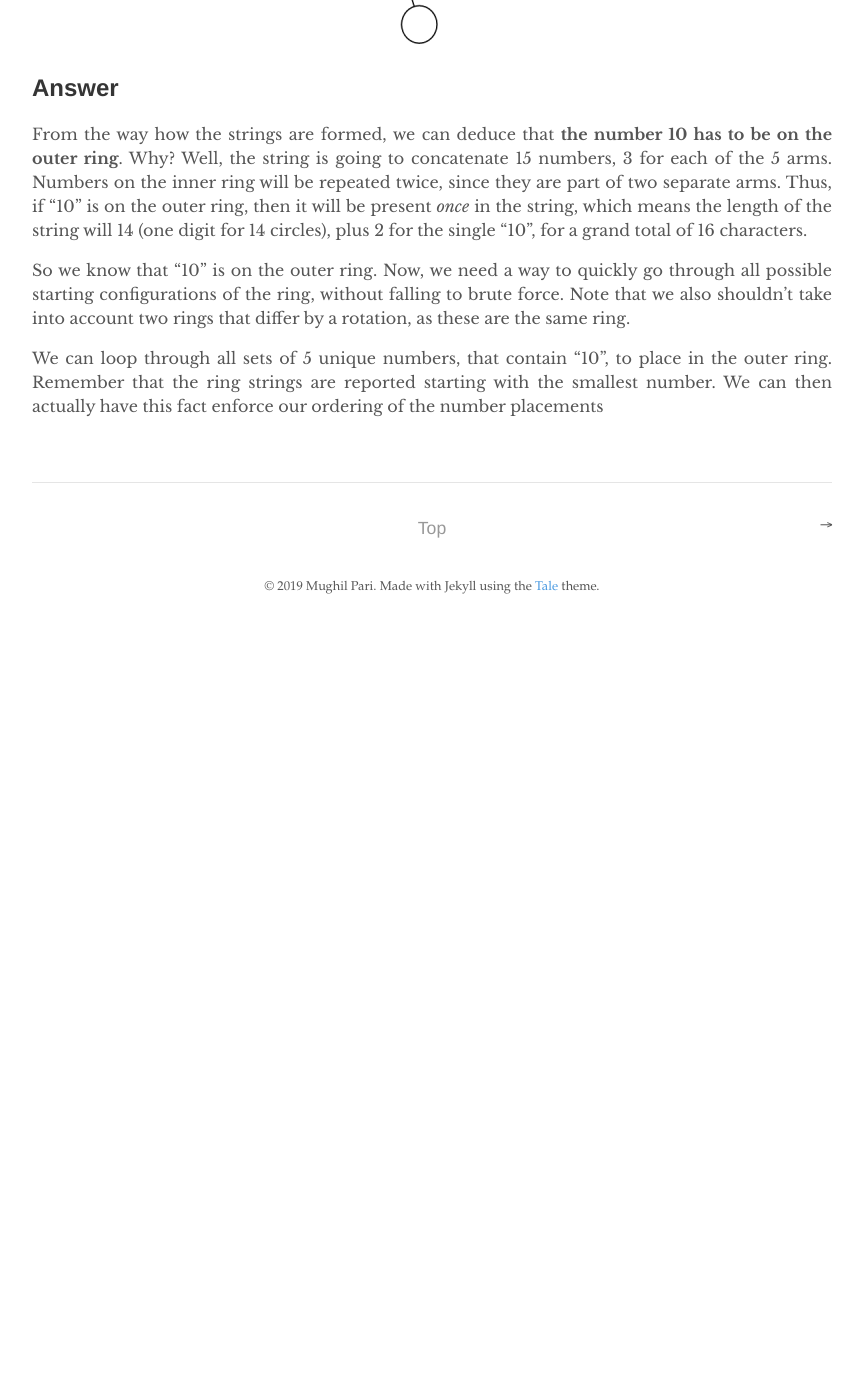
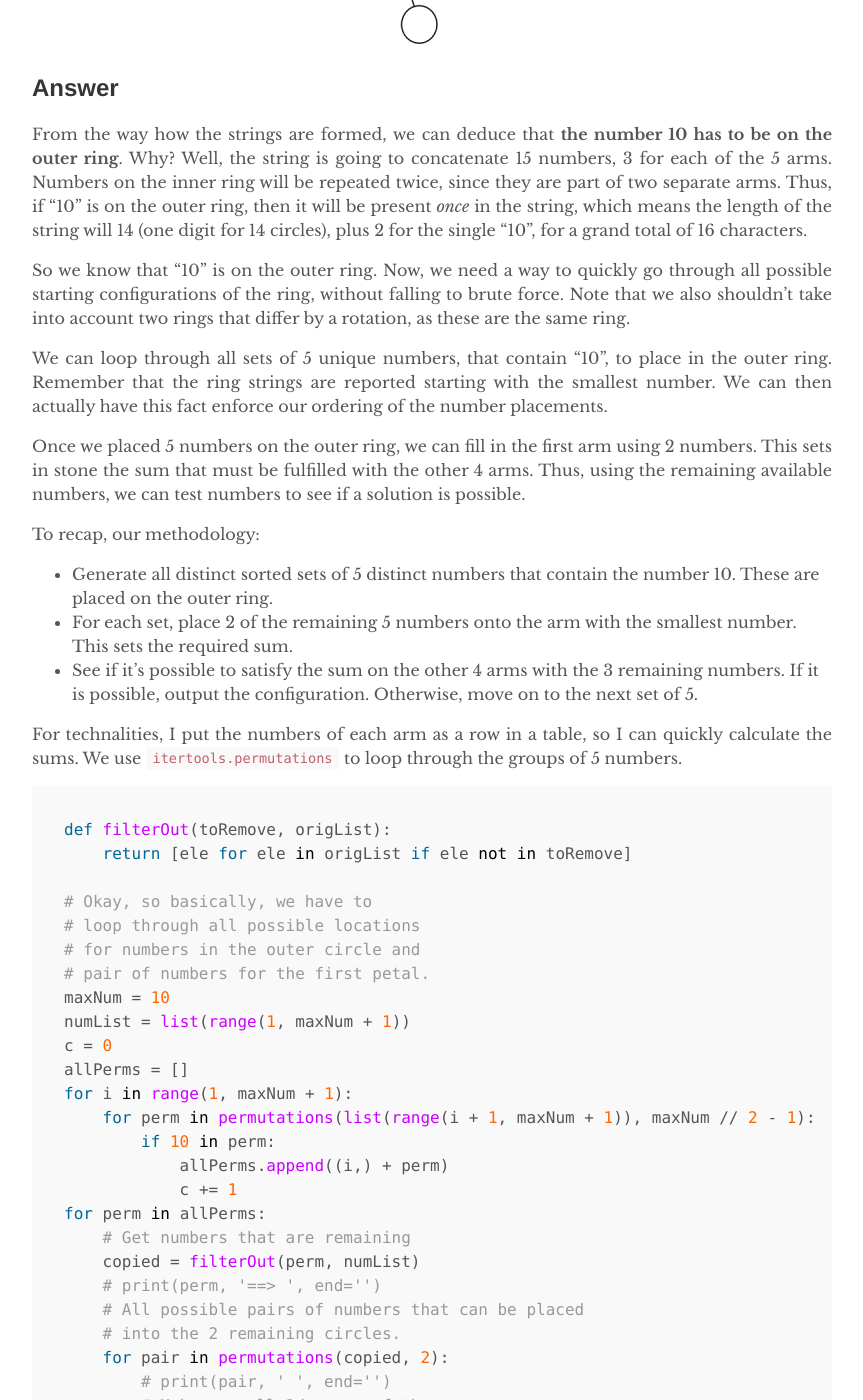
Before and after one commit to MughilM/ProjectEuler, a Jekyll site: the page built from docs/_posts/2019-08-13-Problem-68---Magic-5-gon-ring.md, in a window 1280 px wide and 1400 px high, scrolled down 1576 px. Shown: the whole window, without its empty margins (208-1071 px from the left). Built offline with Jekyll 4.4.1, drawn with Linux system fonts in a browser that asks for light colours; nearby versions of some CDN libraries; before the commit the page ends 2206 px from its top, so only the background shows below that; some of the changed text lies outside the part shown.

Commit message:
Updated answer
Finished the text for answer. Ready to merge.

````diff
--- a/docs/_posts/2019-08-13-Problem-68---Magic-5-gon-ring.md
+++ b/docs/_posts/2019-08-13-Problem-68---Magic-5-gon-ring.md
@@ -39,4 +39,98 @@ From the way how the strings are formed, we can deduce that **the number 10 has
 
 So we know that "10" is on the outer ring. Now, we need a way to quickly go through all possible starting configurations of the ring, without falling to brute force. Note that we also shouldn't take into account two rings that differ by a rotation, as these are the same ring.
 
-We can loop through all sets of 5 unique numbers, that contain "10", to place in the outer ring. Remember that the ring strings are reported starting with the smallest number. We can then actually have this fact enforce our ordering of the number placements
+We can loop through all sets of 5 unique numbers, that contain "10", to place in the outer ring. Remember that the ring strings are reported starting with the smallest number. We can then actually have this fact enforce our ordering of the number placements.
+
+Once we placed 5 numbers on the outer ring, we can fill in the first arm using 2 numbers. This sets in stone the sum that must be fulfilled with the other 4 arms. Thus, using the remaining available numbers, we can test numbers to see if a solution is possible.
+
+To recap, our methodology:
+
+- Generate all distinct sorted sets of 5 distinct numbers that contain the number 10. These are placed on the outer ring.
+- For each set, place 2 of the remaining 5 numbers onto the arm with the smallest number. This sets the required sum.
+- See if it's possible to satisfy the sum on the other 4 arms with the 3 remaining numbers. If it is possible, output the configuration. Otherwise, move on to the next set of 5.
+
+For technalities, I put the numbers of each arm as a row in a table, so I can quickly calculate the sums. We use `itertools.permutations` to loop through the groups of 5 numbers.
+
+```python
+def filterOut(toRemove, origList):
+    return [ele for ele in origList if ele not in toRemove]
+
+# Okay, so basically, we have to
+# loop through all possible locations
+# for numbers in the outer circle and
+# pair of numbers for the first petal.
+maxNum = 10
+numList = list(range(1, maxNum + 1))
+c = 0
+allPerms = []
+for i in range(1, maxNum + 1):
+    for perm in permutations(list(range(i + 1, maxNum + 1)), maxNum // 2 - 1):
+        if 10 in perm:
+            allPerms.append((i,) + perm)
+            c += 1
+for perm in allPerms:
+    # Get numbers that are remaining
+    copied = filterOut(perm, numList)
+    # print(perm, '==> ', end='')
+    # All possible pairs of numbers that can be placed
+    # into the 2 remaining circles.
+    for pair in permutations(copied, 2):
+        # print(pair, ' ', end='')
+        # Make a small 2d array of the sums...
+        ring = np.zeros((maxNum // 2, 3), dtype=int)
+        ring[:, 0] = perm
+        # Assign the pair...
+        ring[0, 1:] = pair
+        # The second number in the pair is also the
+        # second number in the second leg...
+        ring[1, 1] = pair[1]
+        # The first number in the pair is also
+        # the third number in the last leg
+        ring[-1, 2] = pair[0]
+        # Calculate the required sum
+        sumToMeet = sum(ring[0])
+        # Filter out the pair...
+        innerNumsLeft = filterOut(pair, copied)
+        # Okay, we have our sum and starting
+        # numbers. Now we can keep putting
+        # required numbers until it's impossible
+        # to put anymore. We keep removing from the list.
+        # If we finish the loop, and the list is empty,
+        # then we've placed everything..
+        i = 1  # Current sum row.
+        while len(innerNumsLeft) > 0 and i < maxNum // 2 - 1:
+            # Calculate number that should go here...
+            requiredNum = sumToMeet - sum(ring[i])
+            # If the required number is not in the list,
+            # then it's impossible, and we break and go
+            # to the next setup.
+            if requiredNum not in innerNumsLeft:
+                break
+            # If this is the last number
+            # placed, we also need to check
+            # the other leg that has been filled.
+
+            # Otherwise remove it, add it to
+            # the ring, and go to the next leg.
+            ring[i, 2] = requiredNum
+            ring[i + 1, 1] = requiredNum
+            innerNumsLeft.remove(requiredNum)
+            i += 1
+        # Check to see if we placed all the
+        # numbers, and that the last leg is
+        # the correct sum
+        if len(innerNumsLeft) == 0 and sum(ring[-1]) == sumToMeet:
+            print(''.join(map(str, np.ravel(ring))))
+```
+
+Running this outputs all 16-digit configurations:
+
+```
+2594936378711015
+2951051817673439
+6357528249411013
+6531031914842725
+0.8801705000000002 seconds.
+```
+
+Therefore, we can see that the maximum 16-digit string is **6531031914842725**.
````
